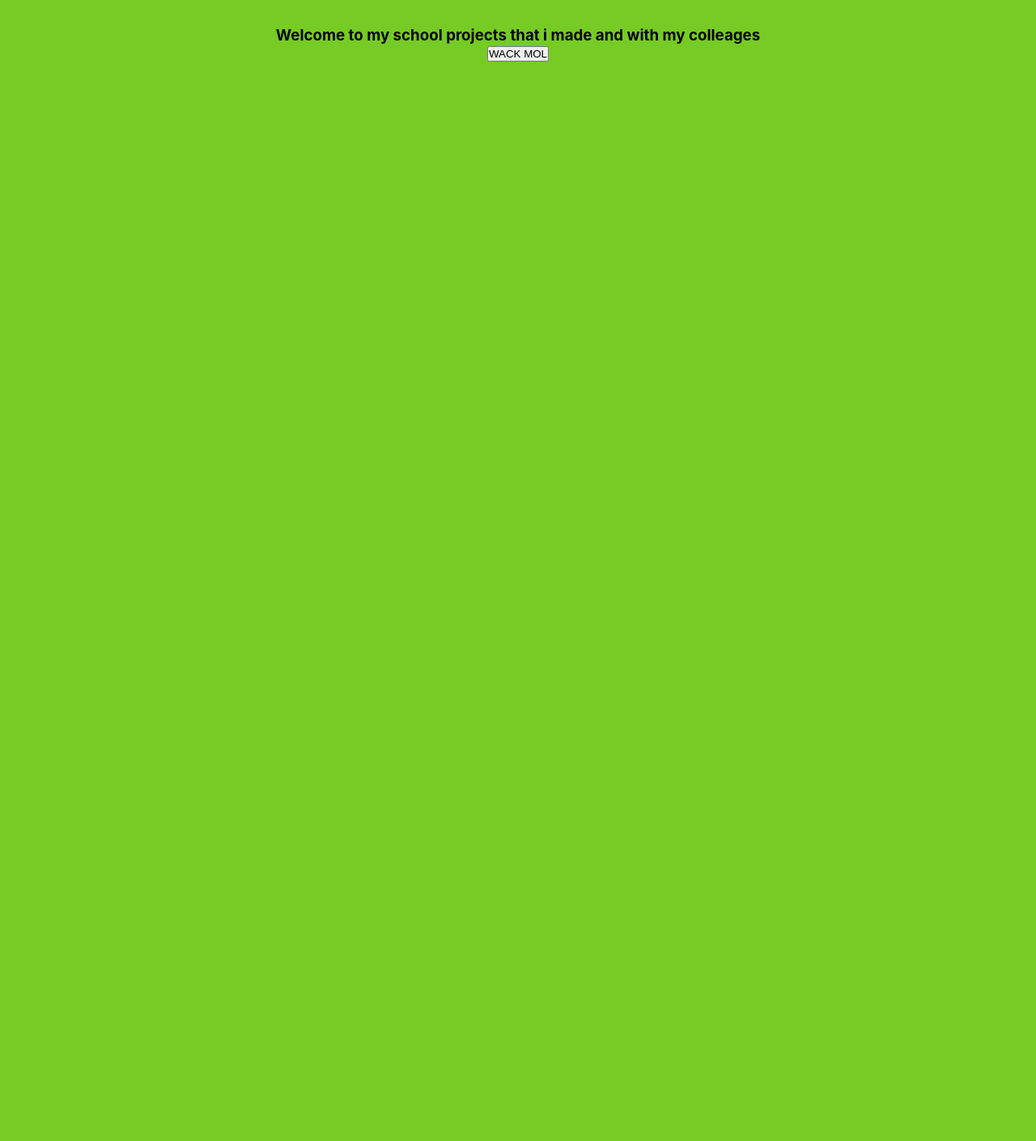
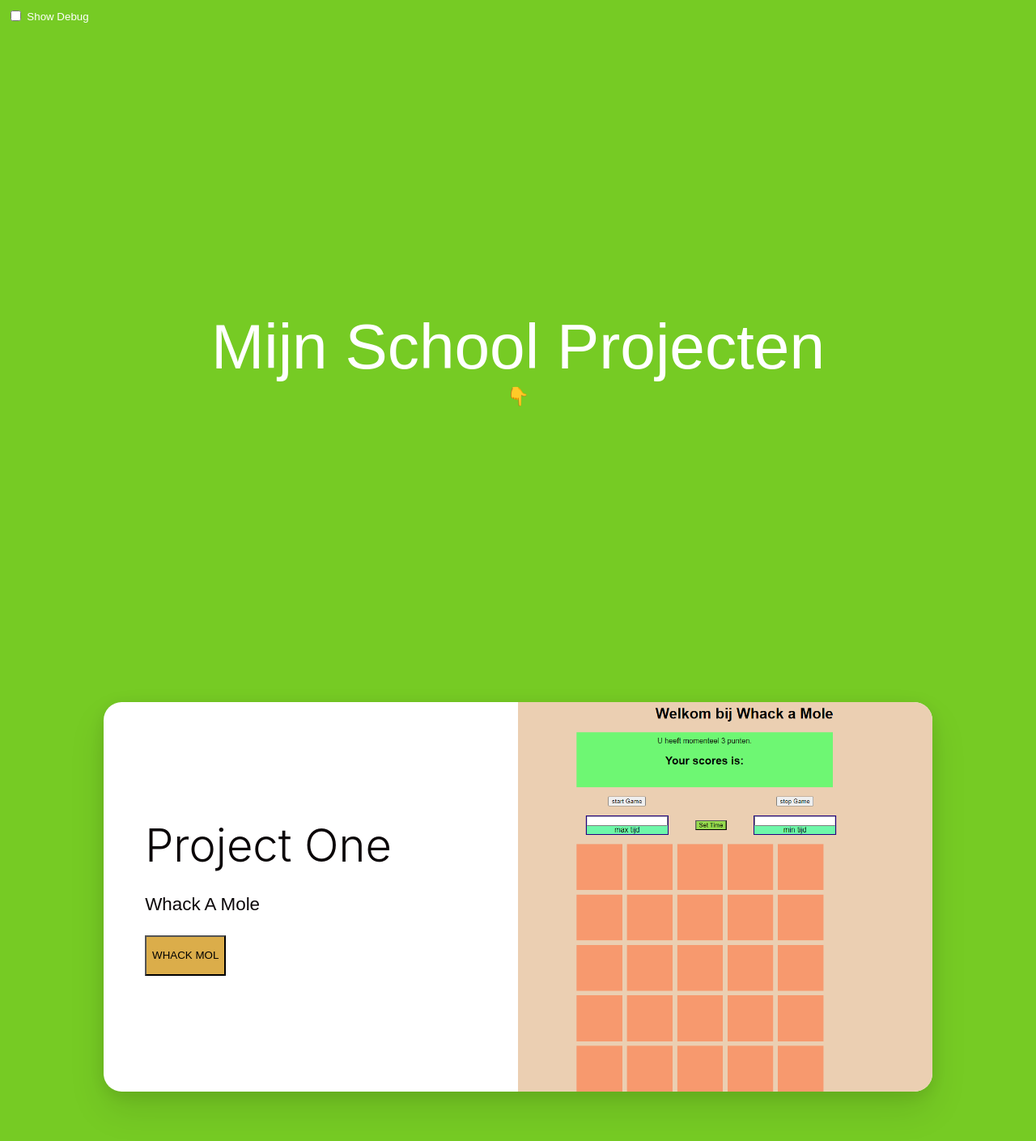
Before and after one commit to MohaamadJuwara/mohaamadjuwara.github.io, a PHP site: page /projects.html in a window 1280 px wide. Shown: the top 1409 px of the page at 81% size. Before the commit the page ends 76 px from the top, so only its background shows below. Run offline with PHP 8.4, Linux system fonts and the light colour scheme.

Commit message:
I put the whack mol and the amnuation

```diff
--- a/projects.html
+++ b/projects.html
@@ -9,21 +9,89 @@
 
 </head>
 <body>
-    <div class="container-fluid-sm">
-        <div class="row col">
-        <div class="col-6">
-            <h3>Welcome to my school projects that i made and with my colleages</h3>
+
+
+    <!-- @TODO: Move away from custom props before injecting the polyfill, as it can't handle it -->
+    <input type="checkbox" id="debug" />
+
+    <header>
+        <div>
+            <h1>Mijn School Projecten</h1>
+            <p>👇</p>
         </div>
-        <div class="col-6">
-        <ul>
-            <li>
-                <a href="projects/wam/index.html"><button>WACK MOL</button></a>
+    </header>
+    <main>
+        <ul id="cards">
+            <li class="card" id="card_1">
+                <div class="card__content">
+                    <div>
+                        <h2>Project One</h2>
+                        <p>Whack A Mole</p>
+                        <p><a href="projects/wam/index.html"><button class="btn1">WHACK MOL</button></a></p>
+                    </div>
+                    <figure>
+                        <img src="./img/whackamole.png">
+                            alt="Image description">
+                    </figure>
+                </div>
+            </li>
+            <li class="card" id="card_2">
+                <div class="card__content">
+                    <div>
+                        <h2>Project Two</h2>
+                        <p>Lorem ipsum dolor sit amet consectetur adipisicing elit.</p>
+                        <p><a href="#top" class="btn btn--accent">Read more</a></p>
+                    </div>
+                    <figure>
+                        <img src="https://codyhouse.co/demo-tutorials/stacking-cards/assets/img/img-2.jpg"
+                            alt="Image description">
+                    </figure>
+                </div>
+            </li>
+            <li class="card" id="card_3">
+                <div class="card__content">
+                    <div>
+                        <h2>Project Three</h2>
+                        <p>Lorem ipsum dolor sit amet consectetur adipisicing elit.</p>
+                        <p><a href="#top" class="btn btn--accent">Read more</a></p>
+                    </div>
+                    <figure>
+                        <img src="https://codyhouse.co/demo-tutorials/stacking-cards/assets/img/img-3.jpg"
+                            alt="Image description">
+                    </figure>
+                </div>
+            </li>
+            <li class="card" id="card_4">
+                <div class="card__content">
+                    <div>
+                        <h2>Project Four</h2>
+                        <p>Lorem ipsum dolor sit amet consectetur adipisicing elit.</p>
+                        <p><a href="#top" class="btn btn--accent">Read more</a></p>
+                    </div>
+                    <figure>
+                        <img src="https://codyhouse.co/demo-tutorials/stacking-cards/assets/img/img-2.jpg"
+                            alt="Image description">
+                    </figure>
+                </div>
             </li>
         </ul>
-    </div>
-    </div>
-
-    </div>
+    </main>
+    <aside>
+        <p>Lorem ipsum dolor sit amet consectetur, adipisicing elit. Rem repellat non ratione eum provident quaerat
+            obcaecati dicta autem voluptates sit cum quis distinctio, atque sint commodi reprehenderit perspiciatis iure
+            velit molestiae eos molestias ipsa nihil quia? Porro tempore in fugit, aspernatur et temporibus aliquam magnam
+            adipisci deleniti dicta repellat alias nostrum impedit quidem odit excepturi nam. Itaque numquam unde quae
+            dignissimos exercitationem placeat, ipsa amet tempora vitae ullam animi! Hic asperiores in esse atque expedita
+            dolorem officia illo commodi fugit earum ab, assumenda optio, sed repellat. Maiores laudantium reprehenderit
+            suscipit accusamus assumenda, debitis nemo ut sapiente numquam doloremque alias explicabo minus autem harum
+            illum dicta. Unde obcaecati inventore repellat id eligendi eaque, rerum aliquam maiores aspernatur cumque
+            tenetur quo qui mollitia atque quasi voluptate ipsum neque explicabo voluptatem quibusdam beatae quae iste vero
+            doloribus! Natus libero quibusdam molestias harum atque, assumenda doloribus quis, quam corporis, voluptas
+            suscipit magni! Enim sapiente totam consequatur repellat maxime placeat perferendis iste maiores soluta,
+            obcaecati incidunt expedita eius cumque ipsa quo sed. Minus distinctio culpa cumque labore nulla laborum ex,
+            explicabo magni mollitia eaque aliquam vero blanditiis quae, id necessitatibus error voluptas harum tempora sint
+            porro. Facilis beatae quasi soluta et ipsum suscipit repellendus inventore.</p>
+    </aside>
 
 
     <script src="main.js"></script>
--- a/style.css
+++ b/style.css
@@ -272,3 +272,226 @@ ul.nav-menu li:last-child{
     --animate-duration: 20s;
     --animate-delay: 0.1s;
   }
+
+    :root {
+      --card-height: 40vw;
+      --card-margin: 4vw;
+      --card-top-offset: 1em;
+      --numcards: 4;
+      --outline-width: 0px;
+    }
+
+    #cards {
+      padding-bottom: calc(var(--numcards) * var(--card-top-offset));
+      /* Make place at bottom, as items will slide to that position*/
+      margin-bottom: var(--card-margin);
+      /* Don't include the --card-margin in padding, as that will affect the scroll-timeline*/
+    }
+
+    #card_1 {
+      --index: 1;
+    }
+
+    #card_2 {
+      --index: 2;
+    }
+
+    #card_3 {
+      --index: 3;
+    }
+
+    #card_4 {
+      --index: 4;
+    }
+
+    .card {
+      position: sticky;
+      top: 0;
+      padding-top: calc(var(--index) * var(--card-top-offset));
+    }
+
+    @supports (animation-timeline: works) {
+
+       @scroll-timeline cards-element-scrolls-in-body {
+        source: selector(body);
+        scroll-offsets:
+          /* Start when the start edge touches the top of the scrollport */
+          selector(#cards) start 1,
+          /* End when the start edge touches the start of the scrollport */
+          selector(#cards) start 0;
+        start: selector(#cards) start 1;
+        /* Start when the start edge touches the top of the scrollport */
+        end: selector(#cards) start 0;
+        /* End when the start edge touches the start of the scrollport */
+        time-range: 4s;
+      }
+
+      .card {
+        --index0: calc(var(--index) - 1);
+        /* 0-based index */
+        --reverse-index: calc(var(--numcards) - var(--index0));
+        /* reverse index */
+        --reverse-index0: calc(var(--reverse-index) - 1);
+        /* 0-based reverse index */
+      }
+
+      .card__content {
+        transform-origin: 50% 0%;
+        will-change: transform;
+
+        --duration: calc(var(--reverse-index0) * 1s);
+        --delay: calc(var(--index0) * 1s);
+
+        animation: var(--duration) linear scale var(--delay) forwards;
+        animation-timeline: cards-element-scrolls-in-body;
+      }
+
+      @keyframes scale {
+        to {
+          transform:
+            scale(calc(1.1 - calc(0.1 * var(--reverse-index))));
+        }
+      }
+    }
+
+    /** DEBUG **/
+
+    #debug {
+      position: fixed;
+      top: 1em;
+      left: 1em;
+    }
+
+    #debug::after {
+      content: " Show Debug";
+      margin-left: 1.5em;
+      color: white;
+      white-space: nowrap;
+    }
+
+    #debug:checked~main {
+      --outline-width: 1px;
+    }
+
+
+    /** PAGE STYLING **/
+
+    * {
+      /* Poor Man's Reset */
+      box-sizing: border-box;
+      margin: 0;
+      padding: 0;
+    }
+
+    body {
+      background: rgb(58 29 43);
+      color: rgb(255, 255, 255);
+      text-align: center;
+
+      font-size: calc(1em + 0.5vw);
+    }
+
+    header,
+    main {
+      width: 80vw;
+      margin: 0 auto;
+    }
+
+    header {
+      height: 100vh;
+      display: grid;
+      place-items: center;
+    }
+
+    #cards {
+      list-style: none;
+      outline: calc(var(--outline-width) * 10) solid blue;
+
+      display: grid;
+      grid-template-columns: 1fr;
+      grid-template-rows: repeat(var(--numcards), var(--card-height));
+      gap: var(--card-margin);
+    }
+
+    .card {
+      outline: var(--outline-width) solid hotpink;
+    }
+
+    .card__content {
+      box-shadow: 0 0.2em 1em rgba(0, 0, 0, 0.1), 0 1em 2em rgba(0, 0, 0, 0.1);
+      background: rgb(255, 255, 255);
+      color: rgb(10, 5, 7);
+      border-radius: 1em;
+      overflow: hidden;
+
+      display: grid;
+      grid-template-areas: "text img";
+      grid-template-columns: 1fr 1fr;
+      grid-template-rows: auto;
+
+      align-items: stretch;
+      outline: var(--outline-width) solid lime;
+    }
+
+    .card__content>div {
+      grid-area: text;
+      width: 80%;
+      place-self: center;
+      text-align: left;
+
+      display: grid;
+      gap: 1em;
+      place-items: start;
+    }
+
+    .card__content>figure {
+      grid-area: img;
+      overflow: hidden;
+    }
+
+    .card__content>figure>img {
+      width: 100%;
+      height: 100%;
+      object-fit: cover;
+    }
+
+    h1 {
+      font-weight: 300;
+      font-size: 3.5em;
+    }
+
+    h2 {
+      font-weight: 300;
+      font-size: 2.5em;
+    }
+
+    p {
+      font-family: sans-serif;
+      font-weight: 300;
+      line-height: 1.42;
+    }
+
+    .btn {
+      background: rgb(188 87 36);
+      color: rgb(255 255 255);
+      text-decoration: none;
+      display: inline-block;
+      padding: 0.5em;
+      border-radius: 0.25em;
+    }
+
+    aside {
+      width: 50vw;
+      margin: 0 auto;
+      text-align: left;
+    }
+
+    aside p {
+      margin-bottom: 1em;
+    }
+
+   .btn1 {
+    background-color: #DBAD4A;
+    height: 50px;
+    width: 100px;
+   }
```
Also changed, not shown: img/whackamole.png (added).
